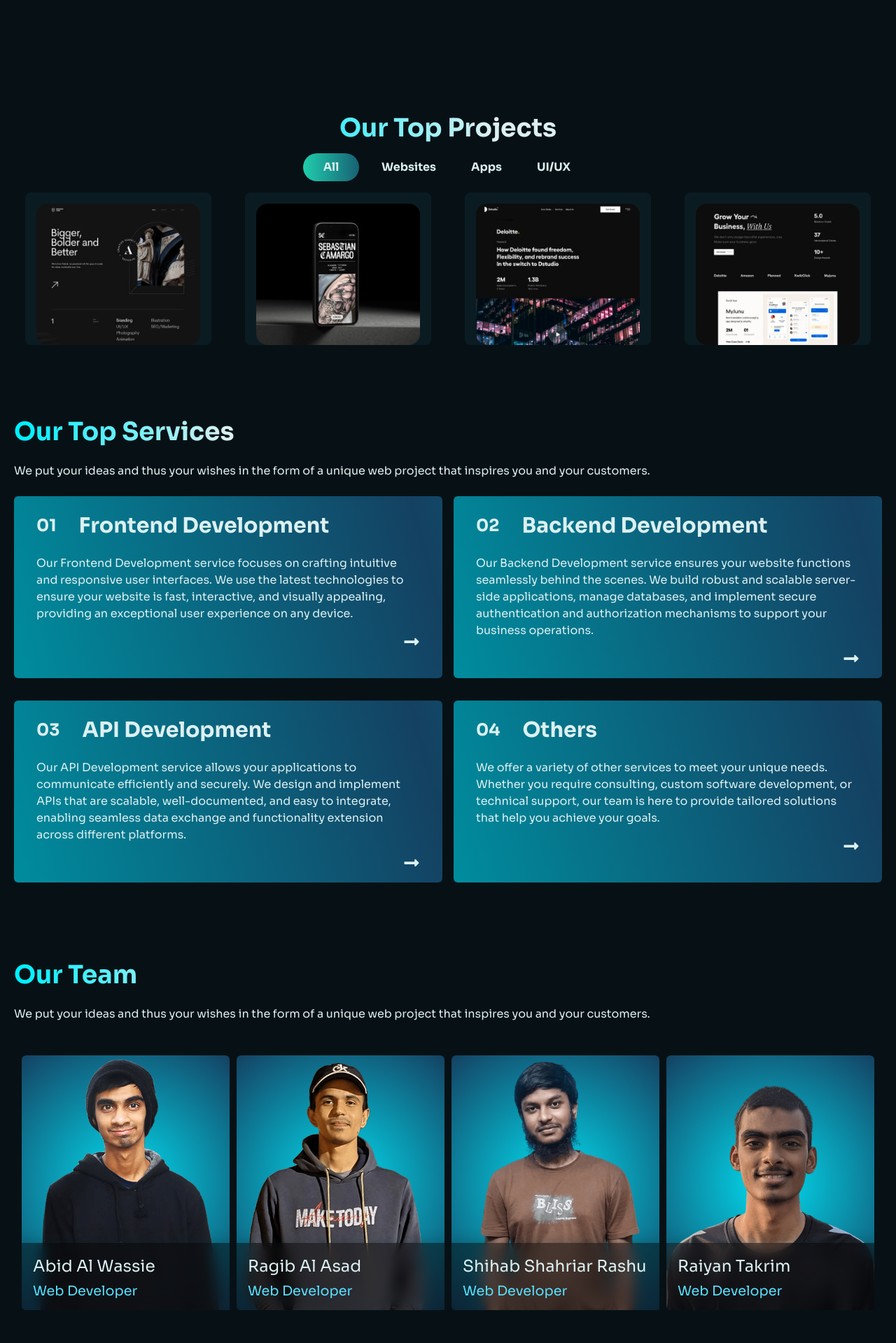
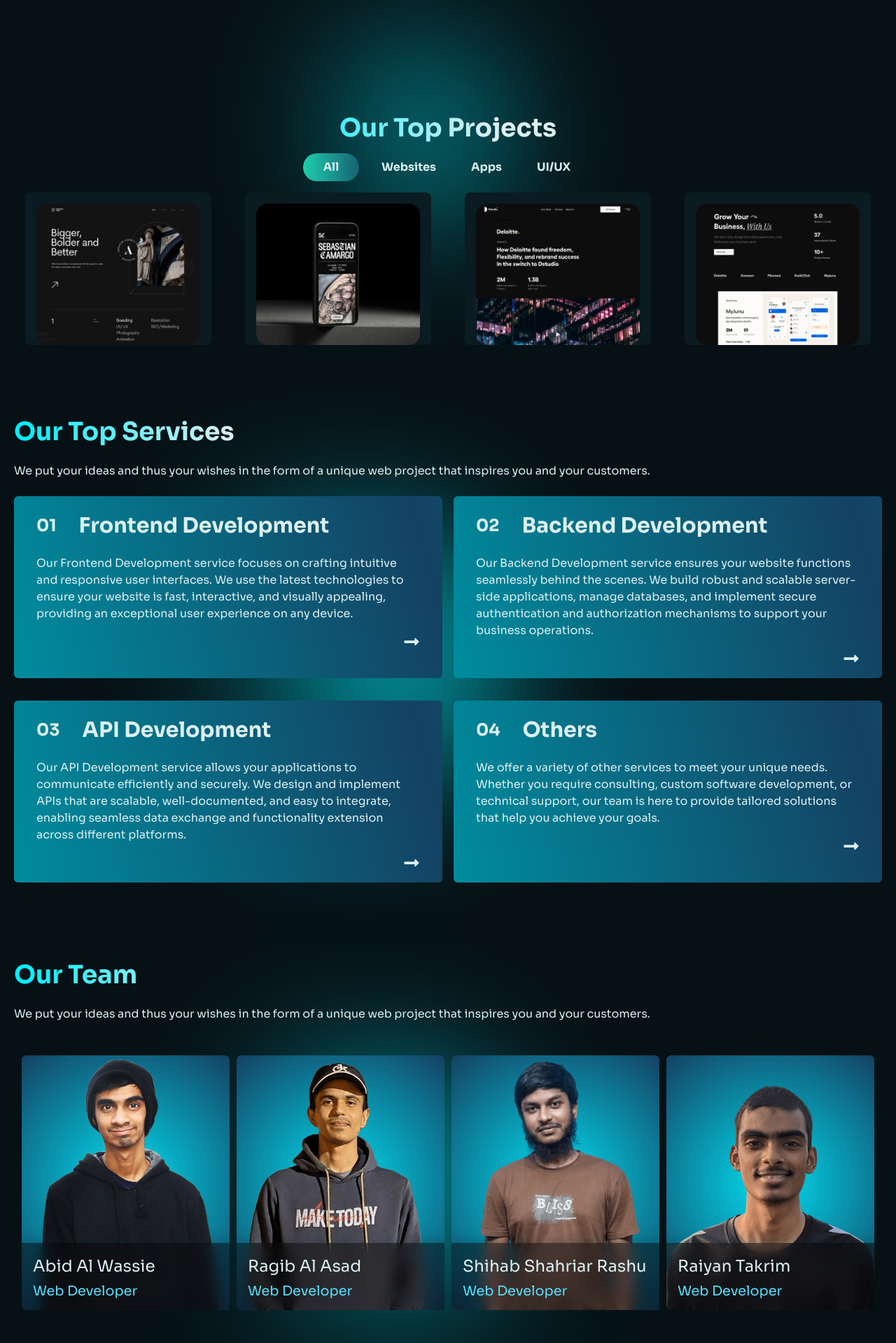
Before and after one commit to DEVELEVEN-io/develeven-io, a Next.js app: page / in a window 1280 px wide. Shown: the part 581-2500 px from the top of the page at 70% size. Built offline with nearby package versions, Linux system fonts and the light colour scheme.

Commit message:
added radial gradient effects for many components

```diff
--- a/components/Services/Services.jsx
+++ b/components/Services/Services.jsx
@@ -2,7 +2,7 @@ import { FaLongArrowAltRight } from "react-icons/fa";
 
 const Services = () => {
   return (
-    <section id="services" className="container flex flex-col justify-between mx-auto mt-14 w-full">
+    <section id="services" className="services container flex flex-col justify-between mx-auto mt-14 w-full">
       <h2 className="text-4xl font-bold text-gradient my-2">Our Top Services</h2>
       <p className="my-4">We put your ideas and thus your wishes in the form of a unique web project that inspires you and your customers.</p>
 
--- a/components/Team/Team.jsx
+++ b/components/Team/Team.jsx
@@ -63,7 +63,7 @@ const socialMedia = [
 
 const Team = () => {
   return (
-    <section id="team" className="container flex flex-col justify-between mx-auto mt-14 w-full">
+    <section id="team" className="team container flex flex-col justify-between mx-auto mt-14 w-full">
       <h2 className="text-4xl font-bold text-gradient my-2">Our Team</h2>
       <p className="my-4">We put your ideas and thus your wishes in the form of a unique web project that inspires you and your customers.</p>
 
@@ -75,7 +75,7 @@ const Team = () => {
               alt={member.name}
               width={297}
               className="object-cover rounded-t-md rounded-l-md rounded-b-none"
-              priority  // Add priority property here
+              priority
             />
             <div className="memberGradient absolute inset-0 rounded-t-md rounded-l-md rounded-b-none" />
             <div className="memberInfo flex flex-col mx-auto">
--- a/components/Tech/Tech.jsx
+++ b/components/Tech/Tech.jsx
@@ -72,7 +72,7 @@ const Tech = () => {
   }
 
   return (
-    <section id="tech" className="container flex flex-col justify-between mx-auto mt-14 w-full text-center">
+    <section id="tech" className="tech container flex flex-col justify-between mx-auto mt-14 w-full text-center">
       <h2 className="text-4xl font-bold textGradient2 my-2">Technologies we use</h2>
       <p className="my-4">We try to adapt to the latest and the most advanced tech and frameworks on our projects.</p>
 
--- a/components/Work/Work.jsx
+++ b/components/Work/Work.jsx
@@ -19,7 +19,7 @@ const Work = () => {
   };
 
   return (
-    <section id="work" className="container flex flex-col justify-between mx-auto mt-14 w-full text-center">
+    <section id="work" className="work container flex flex-col justify-between mx-auto mt-14 w-full text-center">
       <h2 className="text-4xl font-bold my-4 textGradient2">Our Top Projects</h2>
 
       <div className="row flex flex-col">
--- a/src/app/app.css
+++ b/src/app/app.css
@@ -237,6 +237,86 @@ body {
   background: linear-gradient(260deg, var(--cyanblue) 0%, rgba(67, 189, 210, 0) 100%);
   filter: blur(150px);
   transform: translate(-0%, -50%);
+  z-index: -100;
+}
+
+.work {
+  position: relative;
+}
+
+.work:before {
+  content: "";
+  position: absolute;
+  top: 50%;
+  right: 45%;
+  width: 250px;
+  height: 250px;
+  border-top-right-radius: 50%;
+  border-bottom-right-radius: 50%;
+  background: var(--cyanblue);
+  background: linear-gradient(260deg, var(--cyanblue) 0%, rgba(67, 189, 210, 0) 100%);
+  filter: blur(100px);
+  transform: translate(0%, -100%);
+  z-index: -100;
+}
+
+.services {
+  position: relative;
+}
+
+.services:before {
+  content: "";
+  position: absolute;
+  top: 80%;
+  right: 45%;
+  width: 400px;
+  height: 400px;
+  border-top-right-radius: 50%;
+  border-bottom-right-radius: 50%;
+  background: var(--cyanblue);
+  background: linear-gradient(260deg, var(--cyanblue) 0%, rgba(67, 189, 210, 0) 100%);
+  filter: blur(100px);
+  transform: translate(0%, -100%);
+  z-index: -100;
+}
+
+.team {
+  position: relative;
+}
+
+.team:before {
+  content: "";
+  position: absolute;
+  top: 90%;
+  right: 45%;
+  width: 350px;
+  height: 350px;
+  border-top-right-radius: 50%;
+  border-bottom-right-radius: 50%;
+  background: var(--cyanblue);
+  background: linear-gradient(260deg, var(--cyanblue) 0%, rgba(67, 189, 210, 0) 100%);
+  filter: blur(100px);
+  transform: translate(0%, -100%);
+  z-index: -100;
+}
+
+.tech {
+  position: relative;
+}
+
+.tech:before {
+  content: "";
+  position: absolute;
+  top: 90%;
+  right: 40%;
+  width: 400px;
+  height: 400px;
+  border-top-right-radius: 50%;
+  border-bottom-right-radius: 50%;
+  background: var(--cyanblue);
+  background: linear-gradient(260deg, var(--cyanblue) 0%, rgba(67, 189, 210, 0) 100%);
+  filter: blur(150px);
+  transform: translate(0%, -100%);
   z-index: -100;
 }
 
```
